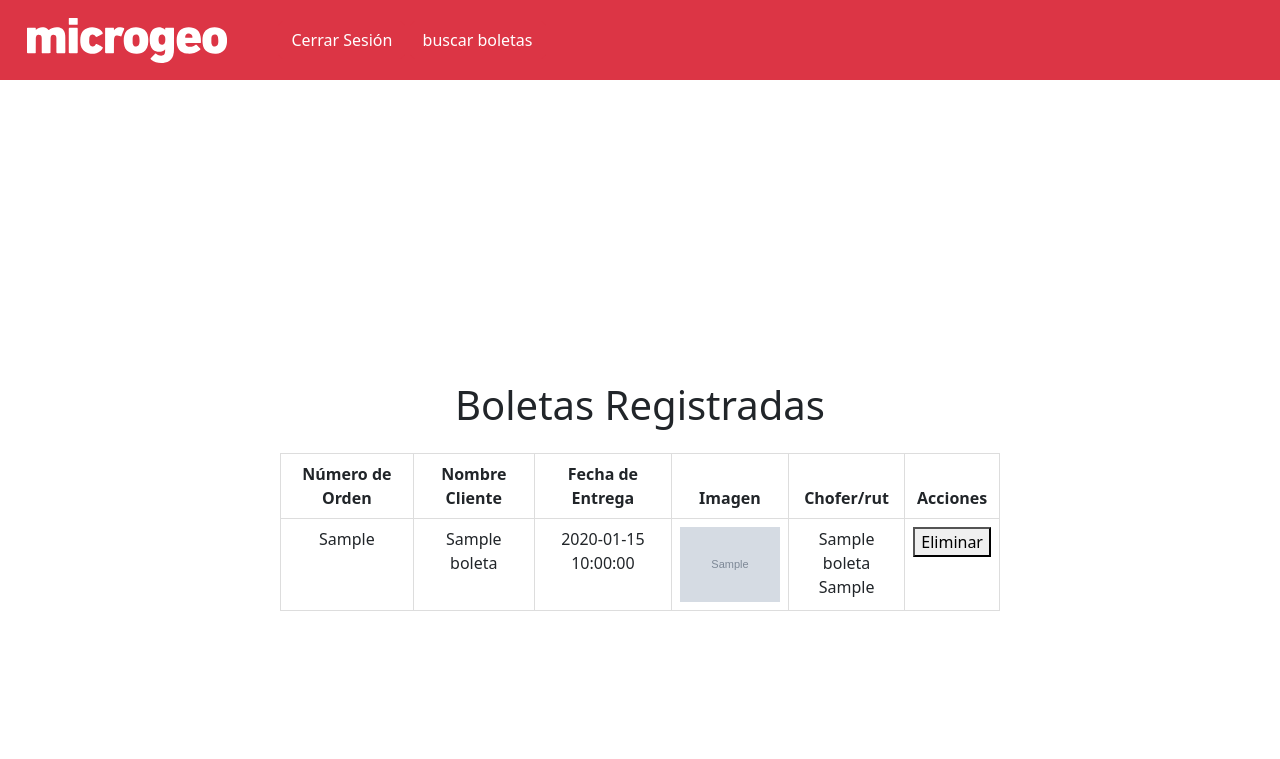
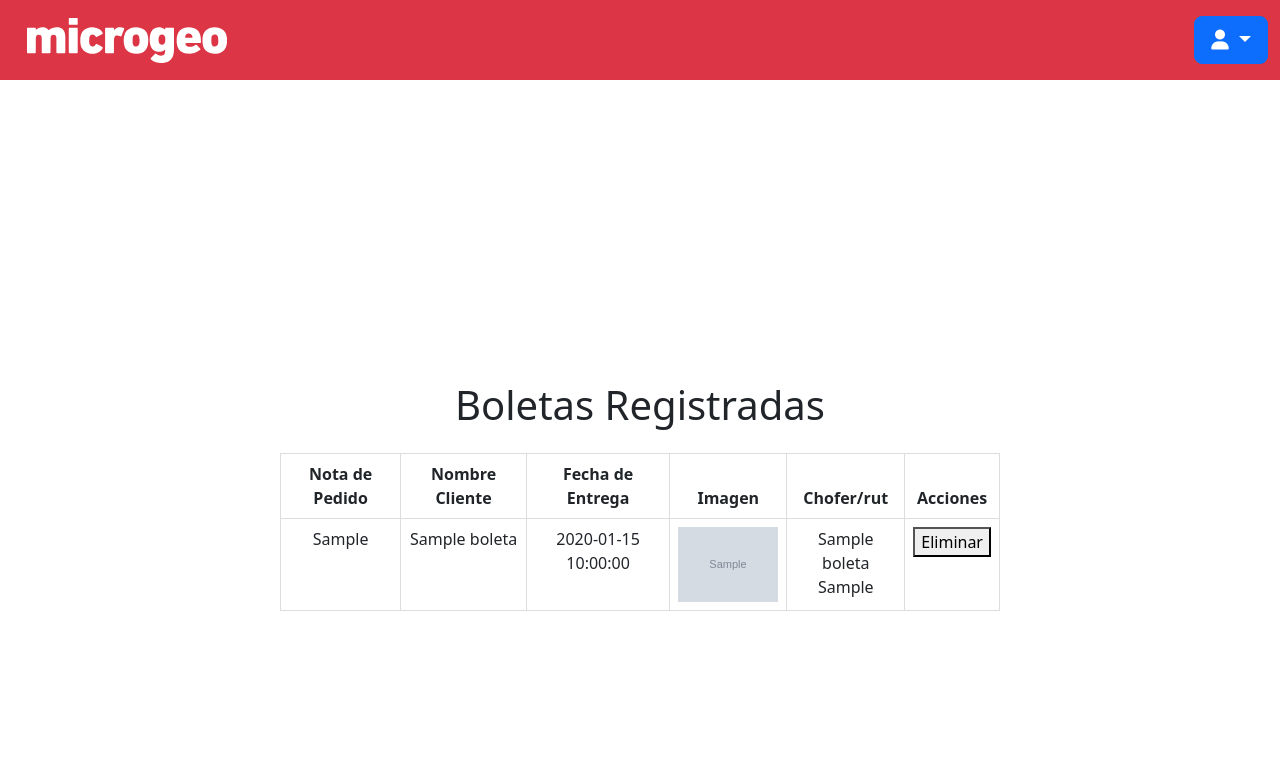
Before and after one commit to Patetow/bolatas_microgeo, a Flask app: template templates/admin_panel.html in a window 1280 px wide. Shown: the top 759 px of the page. Run offline with Flask 3, Linux system fonts and the light colour scheme; the visitor is signed in with stand-in values (Sample User, id 1); the template is opened without the code that fills it: most values are stand-ins (such as "Sample title", 1, 10 or a date in 2020); grey boxes marked "Sample" are stand-in pictures.

Commit message:
cambios en tablas

```diff
--- a/templates/admin_panel.html
+++ b/templates/admin_panel.html
@@ -46,11 +46,17 @@
                     </svg>
                 </a>
 
-                <div class="container" style="position: fixed;">
-
-                    <a class="nav-item btn btn-danger" href="{{url_for('logout')}}">Cerrar Sesión</a>
-                    <a class="nav-item btn btn-danger" href="{{url_for('buscar_boletas')}}">buscar boletas</a>
-
+                <div class="btn-group">
+                    {% if session.user_id %}
+                    <button type="button" class="btn btn-primary btn-lg dropdown-toggle" data-bs-toggle="dropdown" aria-expanded="false">
+                        <i class="fa-solid fa-user"></i>
+                    </button>
+                    <ul class="dropdown-menu dropdown-menu-end">
+                        <li><a class="dropdown-item" href="{{url_for('buscar_boletas')}}">buscar boletas</a></li>
+                        <li><hr class="dropdown-divider"></li>
+                        <li><a class="dropdown-item" href="{{ url_for('logout') }}">Cerrar Sesión</a></li>
+                    </ul>
+                    {% endif %}
                 </div>
             </section>
 
@@ -67,7 +73,7 @@
                 <table class="table border border-secondary rounded">
                     <thead>
                         <tr>
-                            <th>Número de Orden</th>
+                            <th>Nota de Pedido</th>
                             <th>Nombre Cliente</th>
                             <th>Fecha de Entrega</th>
                             <th>Imagen</th>
--- a/templates/home.html
+++ b/templates/home.html
@@ -42,14 +42,15 @@
                 <div class="btn-group">
                     {% if session.user_id %}
                     <button type="button" class="btn btn-primary btn-lg dropdown-toggle" data-bs-toggle="dropdown" aria-expanded="false">
-                        {{ user.nombre }}
+                        <i class="fa-solid fa-user"></i>
                     </button>
                     <ul class="dropdown-menu dropdown-menu-end">
+                        <li><p class="dropdown-item mb-0">{{ user.nombre }}</p></li>
                         <li><p class="dropdown-item">{{ user.rut }}</p></li>
                         <li><hr class="dropdown-divider"></li>
                         <li><a class="dropdown-item" href="{{ url_for('perfil_chofer') }}">Perfil</a></li>
                         <li><hr class="dropdown-divider"></li>
-                        <li><a class="dropdown-item" href="{{ url_for('logout') }}">Cerrar Sesión<i class="fa-solid fa-power-off"></i></a></li>
+                        <li><a class="dropdown-item" href="{{ url_for('logout') }}">Cerrar Sesión</a></li>
                     </ul>
                     {% endif %}
                 </div>
```
Also changed, not shown: templates/buscar_boletas.html (+10 -5 lines), templates/perfil_chofer.html (+6 -5 lines), templates/registrar_boleta.html (+9 -9 lines).
